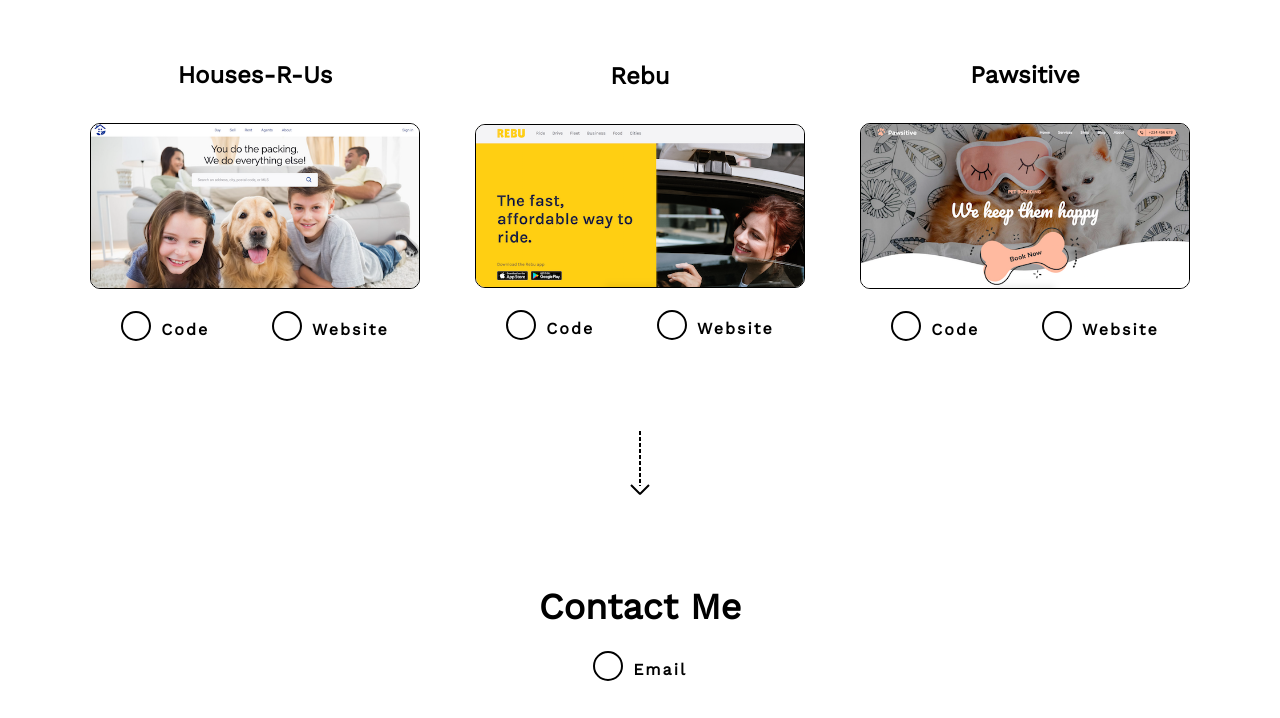
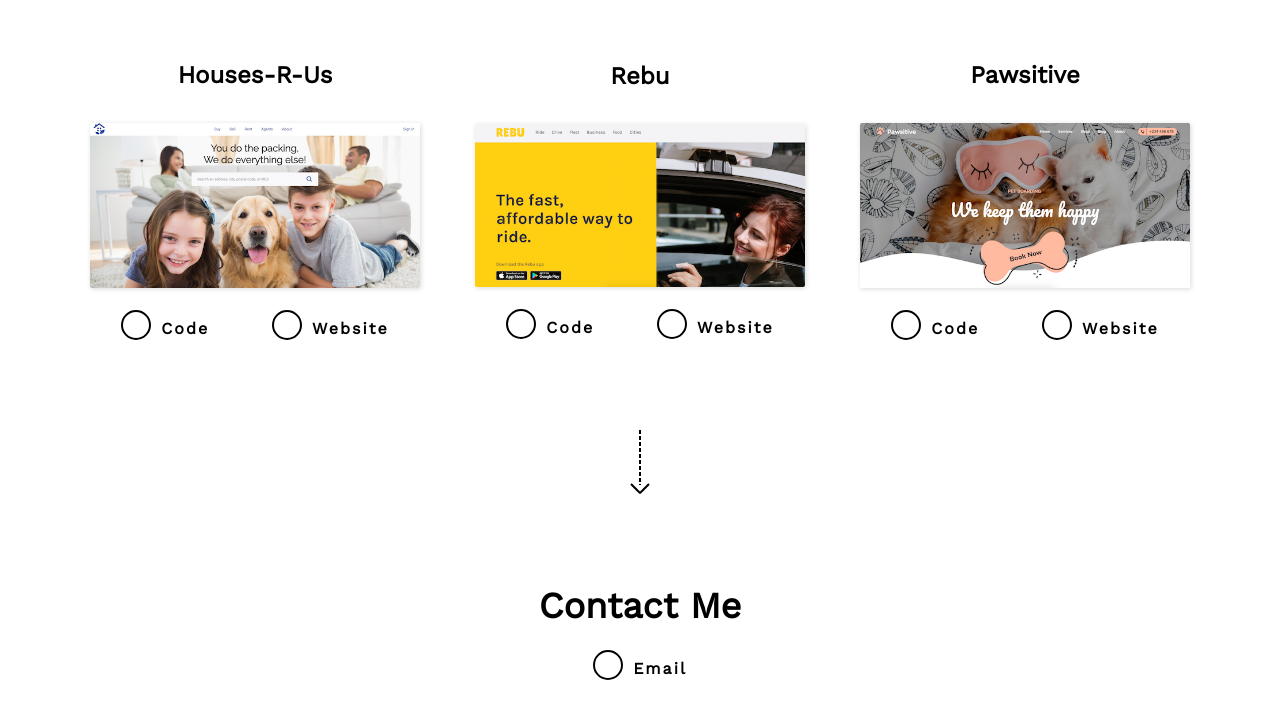
Before and after one commit to rradfar/portfolio, a website: page index.html in a window 1280 px wide. Shown: the part 1747-2465 px from the top of the page. Drawn offline with nearby package versions, Linux system fonts and the light colour scheme.

Commit message:
Remove border & add box-shadow to portfolio pieces

```diff
--- a/scss/_portfolio.scss
+++ b/scss/_portfolio.scss
@@ -52,9 +52,10 @@
 }
 
 .portfolio-image {
+  box-shadow: 1px 1px 5px rgba(0, 0, 0, 0.15);
+
   img {
-    border: 1px solid #000;
-    border-radius: 10px;
+    border-radius: 2px;
     display: block;
     width: 100%;
     height: auto;
```
Also changed, not shown: css/main.css.
